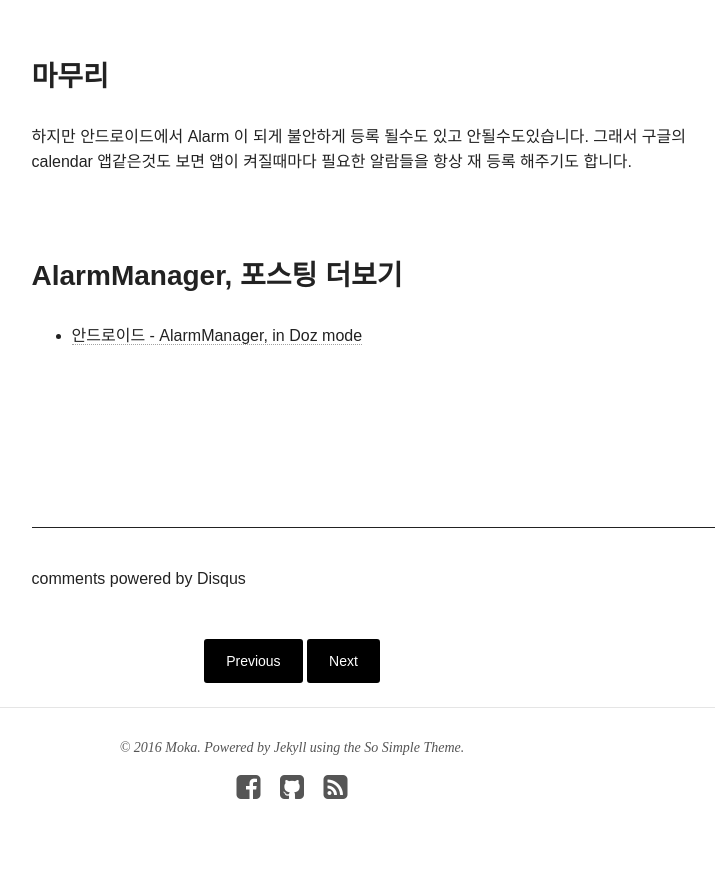
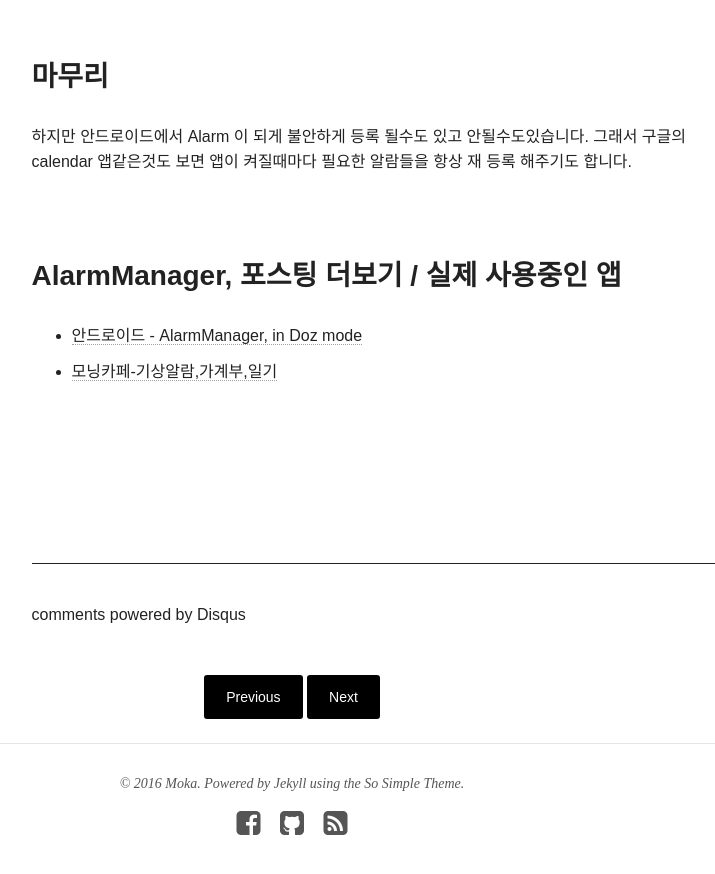
Before and after one commit to steadymoka/moka-a.github.io, a Jekyll site: the page built from _posts/2016/android/2016-09-13-android-alarm-01.md, in a window 1280 px wide and 900 px high, scrolled down 4547 px. Shown: the top 874 px of the window, without its empty margins (348-1063 px from the left). Built offline with Jekyll 4.4.1, drawn with Linux system fonts in a browser that asks for light colours; nearby versions of some CDN libraries; comment, search, counter and statistics services are not loaded.

Commit message:
edit posting

```diff
--- a/_posts/2016/android/2016-09-13-android-alarm-01.md
+++ b/_posts/2016/android/2016-09-13-android-alarm-01.md
@@ -158,8 +158,9 @@ class AlarmService : IntentService("AlarmService") {
 
 <br>
 
-### AlarmManager, 포스팅 더보기
+### AlarmManager, 포스팅 더보기 / 실제 사용중인 앱
 - [안드로이드 - AlarmManager, in Doz mode](http://moka-a.github.io/android/android-alarm/)
+- [모닝카페-기상알람,가계부,일기](https://play.google.com/store/apps/details?id=com.moka.earylbird)
 
 <br>
 <br>
```
Also changed, not shown: _posts/2016/android/2016-09-13-android-alarm.md (+2 -1 lines).
